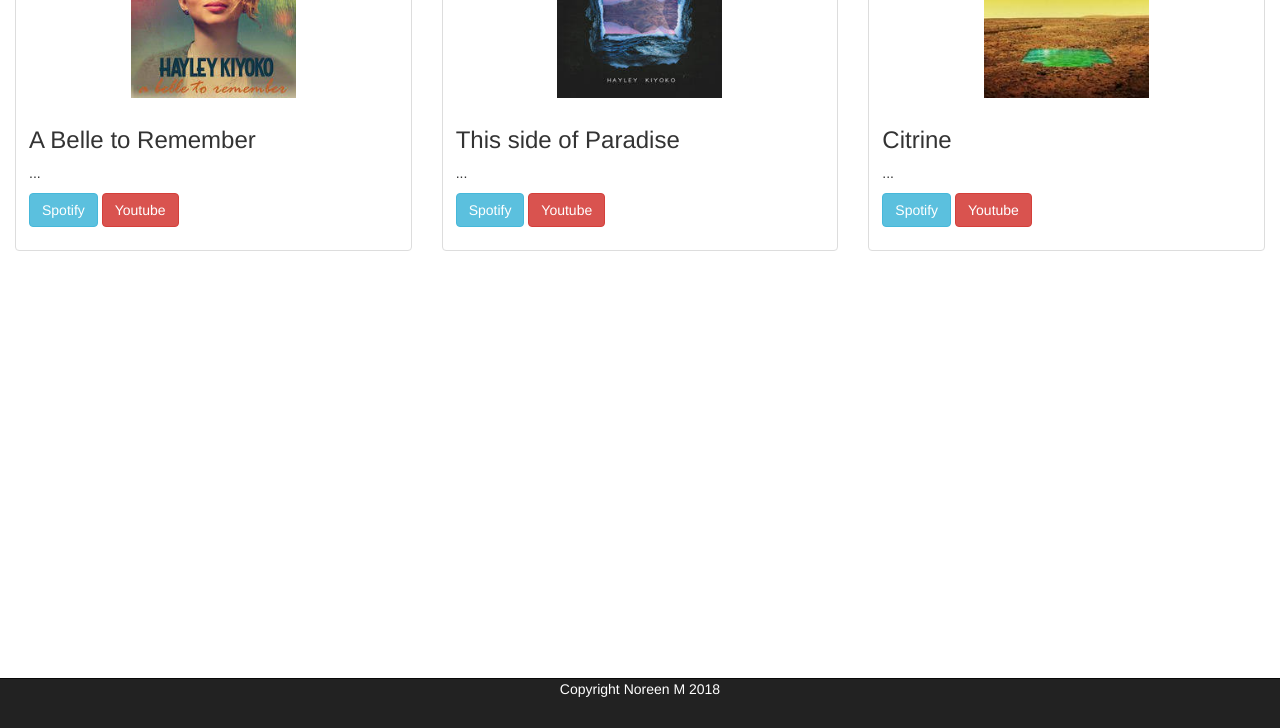
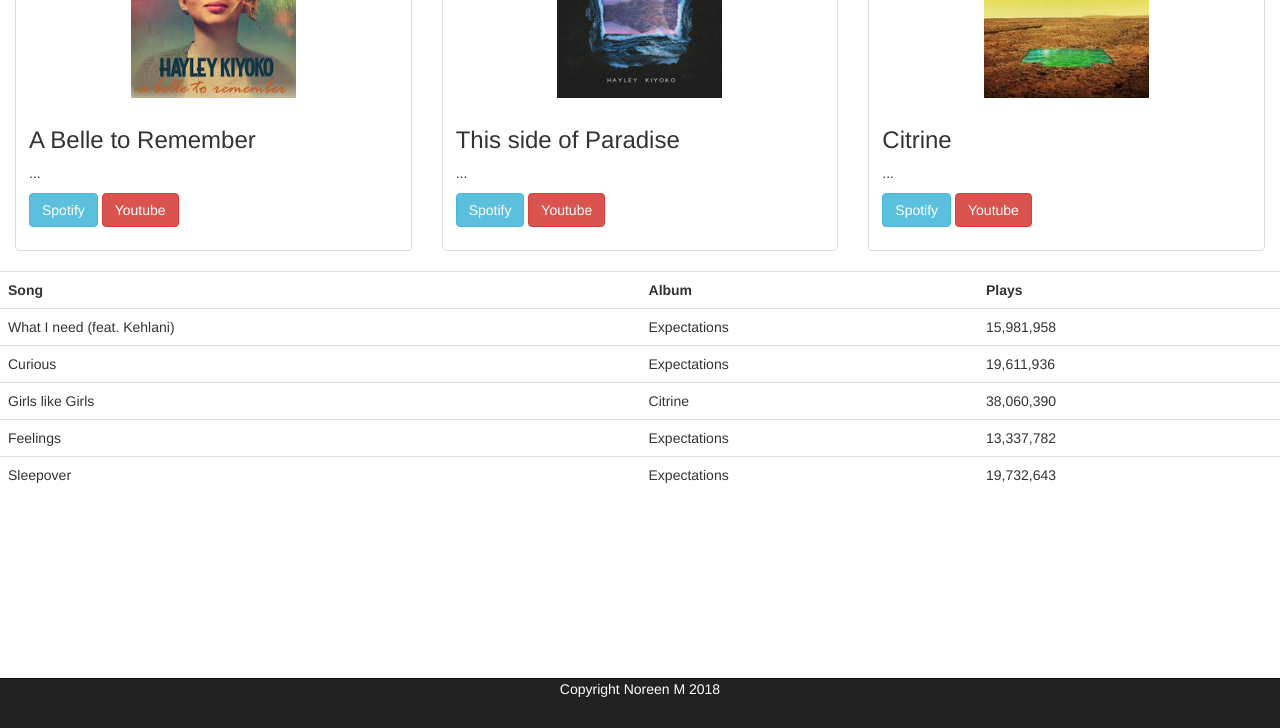
Before and after one commit to Norby257/PrideMonthMusic-, a plain HTML site: page index.html in a window 1280 px wide. Shown: the part 72-800 px from the top of the page. Drawn offline with nearby package versions, Linux system fonts and the light colour scheme.

Commit message:
added table for popular songs

```diff
--- a/index.html
+++ b/index.html
@@ -101,6 +101,40 @@
                           <!-- </div> -->
 
                   <!-- div for table of 5 most popular songs -->
+                  <table class="table">
+                  <tr>
+                    <th> Song</th>
+                    <th>Album</th>
+                    <th>Plays</th>
+                  </tr>
+                  <tr>
+                    <td>What I need (feat. Kehlani)</td>
+                    <td> Expectations</td>
+                    <td>  15,981,958</td>
+                  </tr>
+                  <tr>
+                    <td>Curious</td>
+                    <td> Expectations</td>
+                    <td>19,611,936</td>
+                  </tr>
+                  <tr>
+                    <td>Girls like Girls</td>
+                    <td> Citrine</td>
+                    <td> 38,060,390</td>
+                  </tr>
+                  <tr>
+                    <td>Feelings</td>
+                    <td>Expectations</td>
+                    <td> 13,337,782</td>
+                  </tr>
+
+                  <tr>
+                    <td>Sleepover</td>
+                    <td>Expectations</td>
+                    <td>19,732,643</td>
+                  </tr>
+
+                    </table>
 
 
 
```
